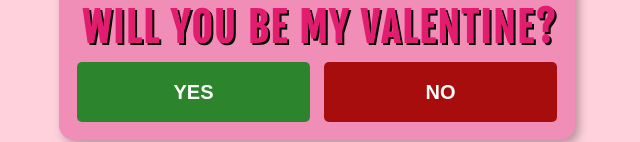
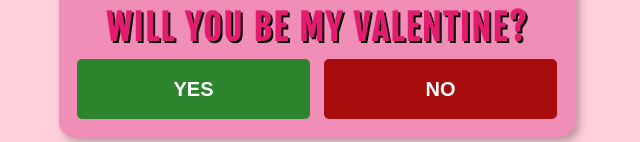
Before and after one commit to beansolo/valentines-2025, a plain HTML site: page index.html in a window 1280 px wide. Shown: the part 522-664 px from the top of the page, without its empty margins (323-963 px from the left). Drawn offline with Linux system fonts and the light colour scheme.

Commit message:
Update index.html

```diff
--- a/index.html
+++ b/index.html
@@ -63,8 +63,8 @@
 				font-family: "Fjalla One";
 				margin: 0;
 				color: #e21d6f;
-				font-size: 40px;
-				text-align: right;
+				font-size: 35px;
+				text-align: center;
 				letter-spacing: 2px;
 				text-shadow: 2px 2px #000000;
 			}
```
